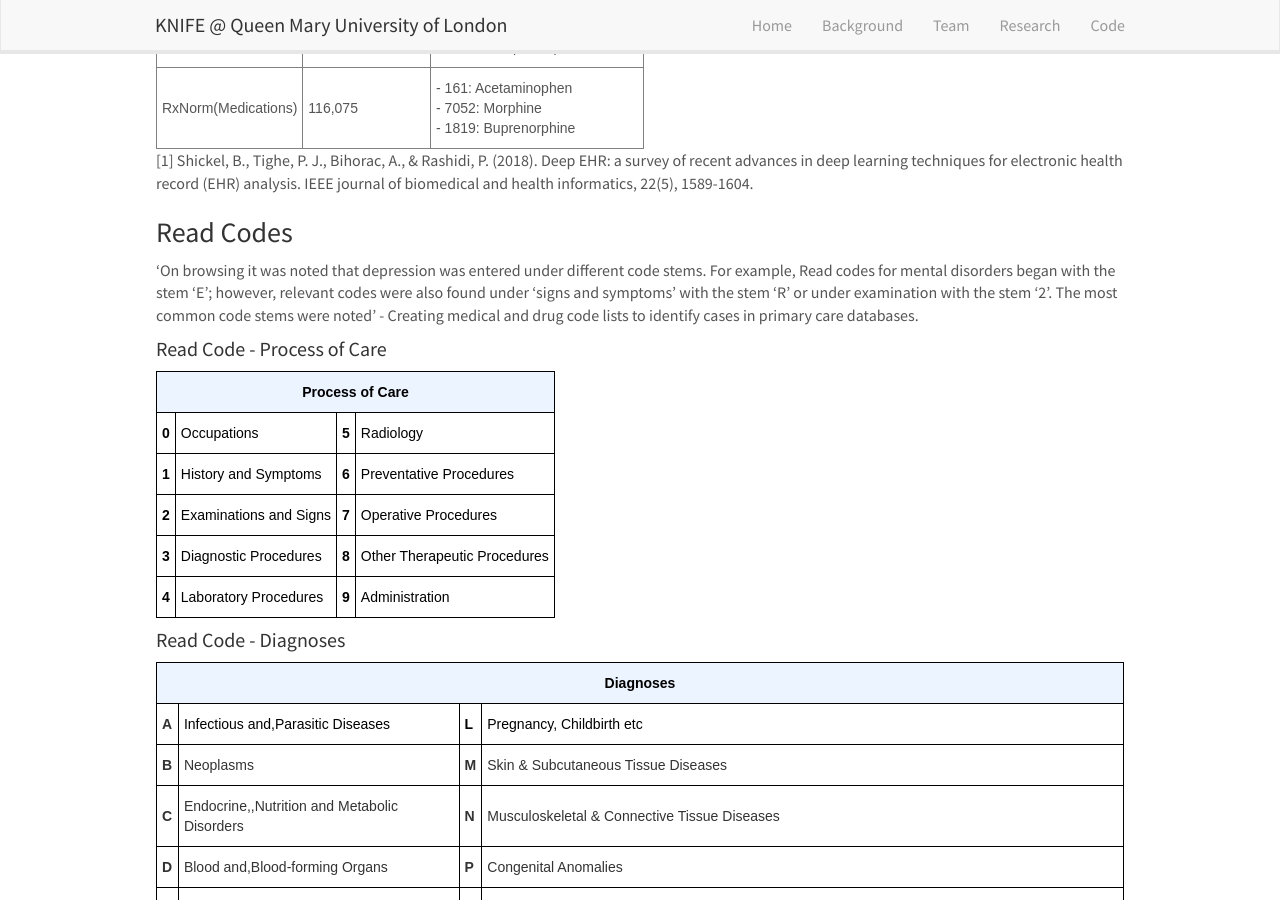
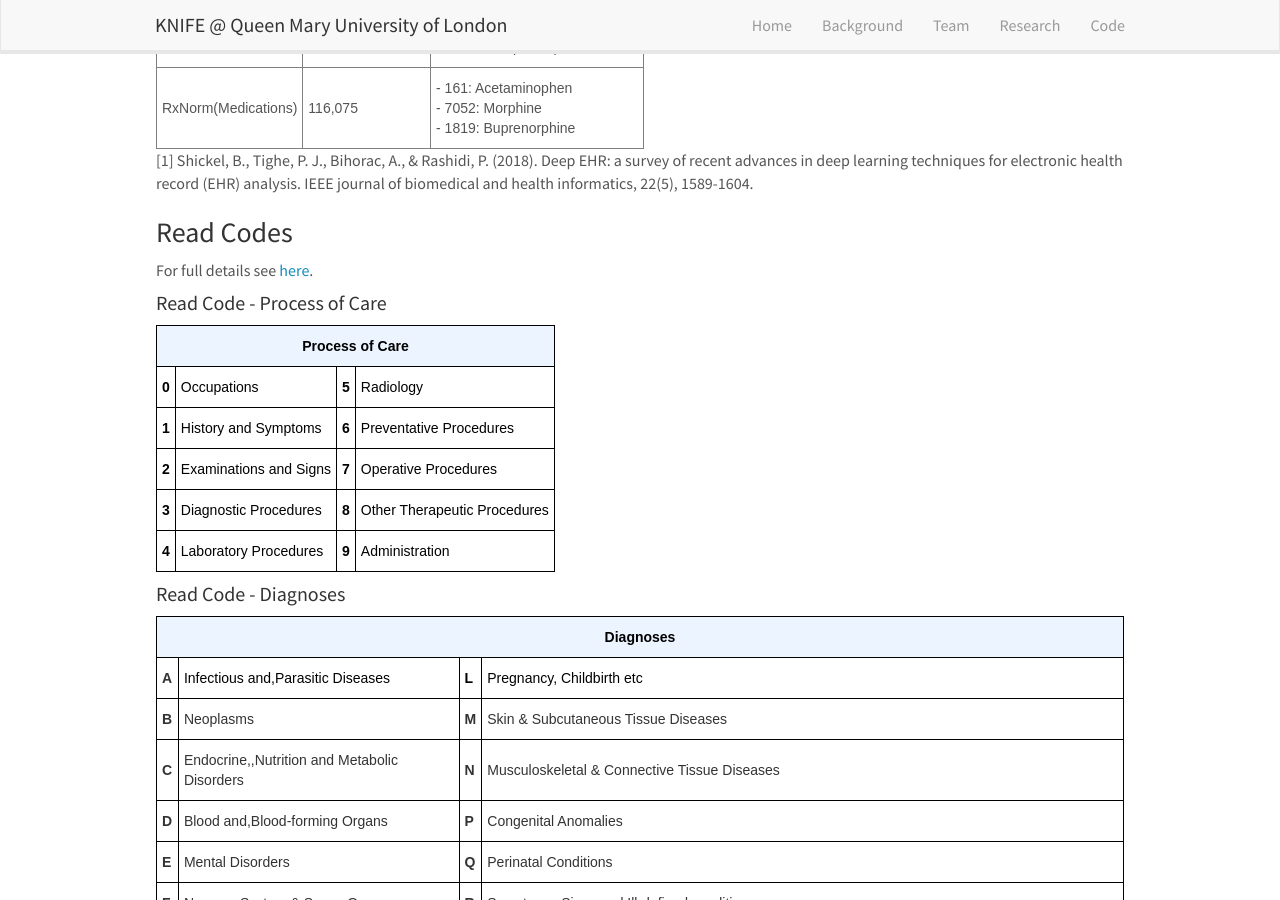
Before and after one commit to knifeqmul/knifeqmul.github.io, a Jekyll site: the page built from _pages/background.md, in a window 1280 px wide and 900 px high, scrolled down 1996 px. Built offline with Jekyll 4.4.1, drawn with Linux system fonts in a browser that asks for light colours; nearby versions of some CDN libraries; some of the changed text lies outside the part shown.

Commit message:
Update background.md

```diff
--- a/_pages/background.md
+++ b/_pages/background.md
@@ -146,9 +146,8 @@
 
 ### Read Codes
 
+For full details see [here]({{ site.baseurl }}/downloads/readcodehier.pdf).
 
-'On browsing it was noted that depression was entered under different code stems. For example, Read codes for mental disorders
-began with the stem ‘E’; however, relevant codes were also found under ‘signs and symptoms’ with the stem ‘R’ or under examination with the stem ‘2’. The most common code stems were noted' - Creating medical and drug code lists to identify cases in primary care databases.
 
 #### Read Code - Process of Care
 <style type="text/css">
@@ -308,6 +307,13 @@
 </table>
 
 
+<figure class="center"> <img src="{{ site.url }}{{ site.baseurl }}/images/background/read_hier.png" style="width: 450px" align="middle">
+
+
+#### Issues
+1. 'On browsing it was noted that depression was entered under different code stems. For example, Read codes for mental disorders began with the stem ‘E’; however, relevant codes were also found under ‘signs and symptoms’ with the stem ‘R’ or under examination with the stem ‘2’. The most common code stems were noted' - Creating medical and drug code lists to identify cases in primary care databases.
+
+
 
 
 ### Glossary
```
